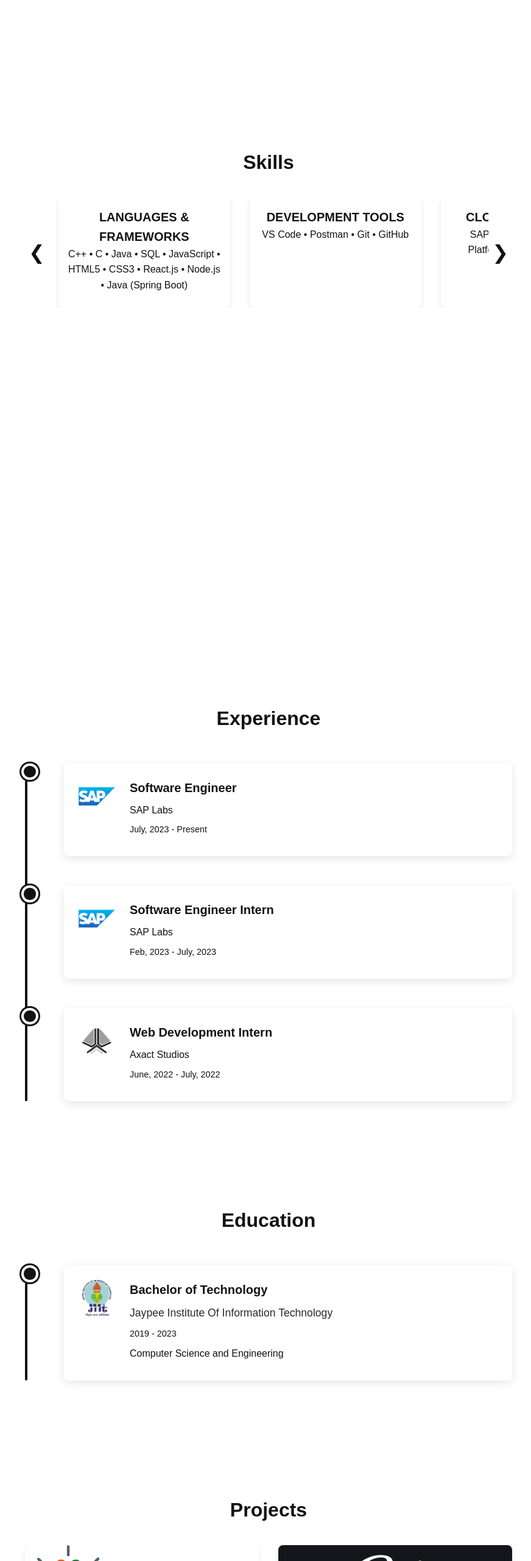
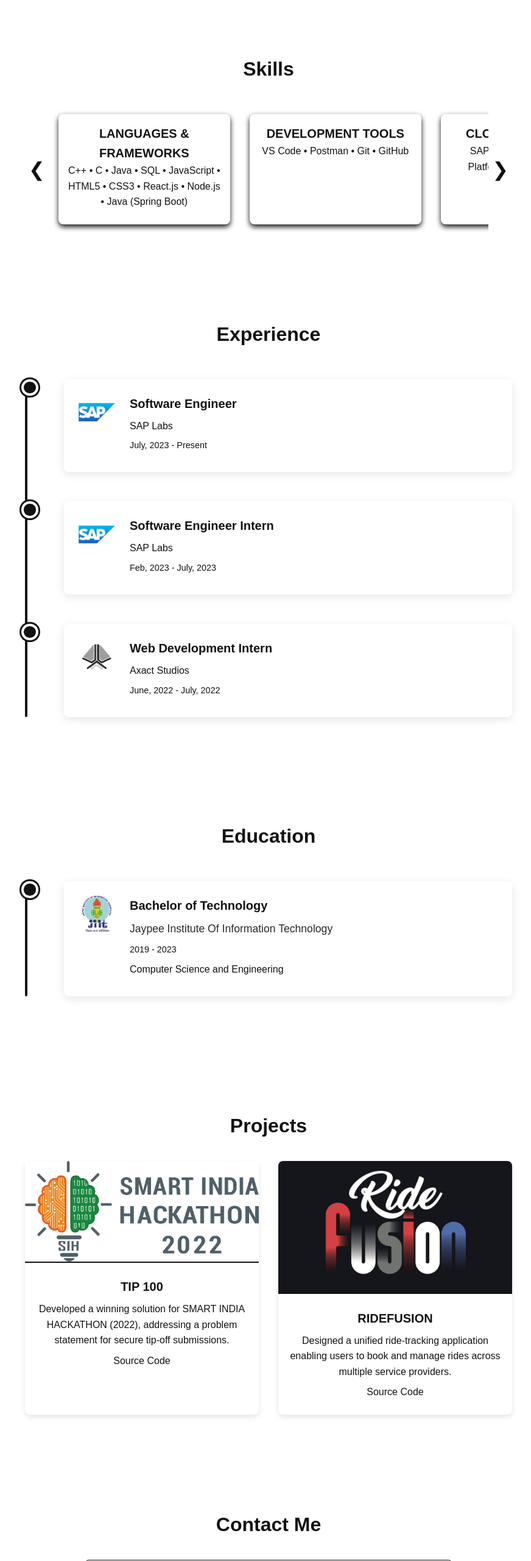
Before and after one commit to GarvitJ09/Portfolio, a plain HTML site: page Client/index.html in a window 1280 px wide. Shown: the part 1578-4138 px from the top of the page at 61% size, without its empty margins (199-1071 px from the left). Drawn offline with Linux system fonts and the light colour scheme.

Commit message:
Added skills and project section

```diff
--- a/Client/index.html
+++ b/Client/index.html
@@ -107,9 +107,6 @@
     </div>
   </section>
 
-
-
-
   <section id="experience" class="experience theme-section">
     <div class="container">
       <h2>Experience</h2>
@@ -151,7 +148,7 @@
           <div class="timeline-content">
             <div class="item-header">
               <div class="item-logo">
-                <img src="./Assets/AxactStudios.png" alt="JIIT Logo">
+                <img src="./Assets/AxactStudios.png" alt="AxactStudios Logo">
               </div>
               <div class="item-details">
             <h3>Web Development Intern</h3>
@@ -165,7 +162,7 @@
     </div>
     </div>
   </section>
-  <!-- Add this section after the about section and before the skills section -->
+
 <section id="education" class="education">
   <div class="container">
     <h2>Education</h2>
@@ -205,6 +202,7 @@
           <p>Developed a winning solution for SMART INDIA
             HACKATHON (2022), addressing a problem statement for
             secure tip-off submissions.</p>
+            <p><a href="https://github.com/GarvitJ09/TIP100" target="_blank">Source Code</a></p>
         </div>
       </div>
       <div class="project-item">
@@ -215,6 +213,7 @@
           <h3>RIDEFUSION</h3>
           <p>Designed a unified ride-tracking application enabling users to
             book and manage rides across multiple service providers.</p>
+            <p><a href="https://github.com/GarvitJ09/OneApp.RideFusion" target="_blank">Source Code</a></p>
         </div>
       </div>
       <!-- Add more project items as needed -->
--- a/Client/styles.css
+++ b/Client/styles.css
@@ -171,8 +171,8 @@
 }
 
 /* About Section */
-.about, .skills, .projects, .contact {
-  height: 100vh;
+.about, .skills, .projects, .education, .contact {
+  /* height: 100vh; */
   padding: 4rem 1rem;
   text-align: center;
   animation: fadeInUp 1s ease-in-out;
@@ -208,8 +208,6 @@
 }
 
 /* Skills Section */
-/* Skills Section */
-/* Skills Section */
 .skills {
   padding: 4rem 1rem;
   text-align: center;
@@ -225,18 +223,19 @@
 
 .skills-category {
   min-width: 250px;
-  margin: 0 1rem;
+  margin: 1rem;
   background: var(--background-light);
   color: var(--text-light);
   padding: 1rem;
   border-radius: 8px;
-  box-shadow: 0 4px 8px rgba(0, 0, 0, 0.1);
+  box-shadow: 0 4px 8px var(--background-dark);
   transition: background-color 0.3s, color 0.3s;
 }
 
 body.dark-theme .skills-category {
   background: var(--background-dark);
   color: var(--text-dark);
+  box-shadow: 0 4px 8px var(--background-light);
 }
 
 .skills-category h3 {
```
